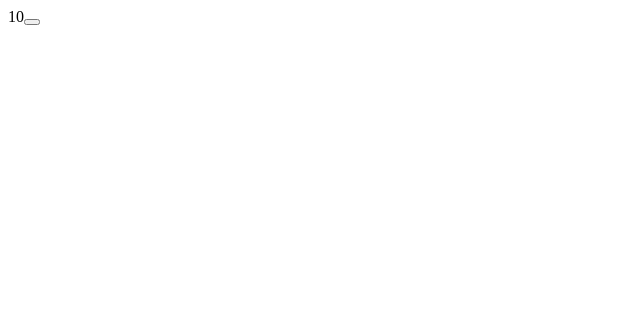
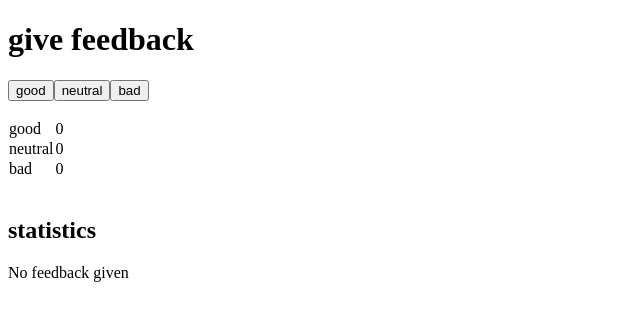
Before and after one commit to Arufiand/belajar-FullStack-JS, a React (Vite) app in the folder part1/: page / in a window 1280 px wide. Shown: the top 320 px of the page, without its empty margins (0-640 px from the left). Built offline with nearby package versions, Linux system fonts and the light colour scheme.

Commit message:
feat: refactor App component to implement feedback statistics display

```diff
--- a/part1/src/App.jsx
+++ b/part1/src/App.jsx
@@ -1,141 +1,72 @@
-import {useState} from "react";
+import { useState } from 'react'
 
+const Header = () => <h1>give feedback</h1>
+const Button = ({ handleClick, text }) => (
+    <button onClick={handleClick}>{text}</button>
+)
 
-const Button = (props) => {
-    console.log(props);
-    const {onClick, text} = props;
-    return (
-        <button onClick={onClick}>
-            {text}
-        </button>
-    )
-}
+const Contents = ({ good, neutral, bad }) => {
+    const total = good + neutral + bad
 
-// Moved History out of the App component to a top-level declaration
-const History = (props) => {
-    if (!props.allClicks || props.allClicks.length === 0) {
+    if (total === 0) {
         return (
             <div>
-                the app is used by pressing the buttons
+                <h2>statistics</h2>
+                <p>No feedback given</p>
             </div>
         )
     }
 
+    const average = (good - bad) / total
+    const positive = (good / total) * 100
+
     return (
         <div>
-            button press history: {props.allClicks.join(' ')}
+            <h2>statistics</h2>
+            <table>
+                <tbody>
+                    <Statistic text="good" value={good} />
+                    <Statistic text="neutral" value={neutral} />
+                    <Statistic text="bad" value={bad} />
+                    <Statistic text="all" value={total} />
+                    <Statistic text="average" value={average} />
+                    <Statistic text="positive" value={positive + ' %'} />
+                </tbody>
+            </table>
         </div>
     )
 }
 
+const Statistic = ({ text, value }) => (
+    <tr>
+        <td>{text}</td>
+        <td>{value}</td>
+    </tr>
+)
+
 const App = () => {
-    const [value, setValue ] = useState(10);
+    // save clicks of each button to its own state
+    const [good, setGood] = useState(0)
+    const [neutral, setNeutral] = useState(0)
+    const [bad, setBad] = useState(0)
 
     return (
         <div>
-            {value}
-            <Button onClick={() => setValue(1)}>Reset to zero</Button>
+            <Header />
+            <div>
+                <Button handleClick={() => setGood(good + 1) } text="good" />
+                <Button handleClick={() => setNeutral(neutral + 1)} text="neutral" />
+                <Button handleClick={() => setBad(bad + 1)} text="bad" />
+            </div>
+            <br/>
+            <Statistic text="good" value={good} />
+            <Statistic text="neutral" value={neutral} />
+            <Statistic text="bad" value={bad} />
+
+            <br />
+            <Contents good={good} neutral={neutral} bad={bad} />
         </div>
     )
 }
 
-// const App = () => {
-//     const [left, setLeft] = useState(0);
-//     const [right, setRight] = useState(0);
-//     const [allClicks, setAll] = useState([]);
-//
-//     const handleLeftClick = () => {
-//         setAll(allClicks.concat('L'));
-//         const updatedLeft = left + 1;
-//         setLeft(updatedLeft);
-//     }
-//
-//     const handleRightClick = () => {
-//         setAll(allClicks.concat('R'));
-//         const updatedRight = right + 1;
-//         setRight(updatedRight);
-//     }
-//
-//     return (
-//         <>
-//             <div>
-//                 {left}
-//                 <Button onClick={handleLeftClick} text="left" />
-//                 <Button onClick={handleRightClick} text="right" />
-//                 {right}
-//                 <History allClicks={allClicks} />
-//
-//             </div>
-//         </>
-//     );
-// }
-
-
-export default App;
-
-
-// const Header = (props) => {
-//     return <h1>{props.course}</h1>
-// }
-//
-// const Part = (props) => {
-//
-//     return (
-//         <p>
-//             {props.name} {props.exercises}
-//         </p>
-//     )
-// }
-//
-// const Content = (props) => {
-//     console.log(JSON.stringify(props, null, 2));
-//     return (
-//         <div>
-//             <Part name={props.part[0].name} exercises={props.part[0].exercises} />
-//             <Part name={props.part[1].name} exercises={props.part[1].exercises} />
-//             <Part name={props.part[2].name} exercises={props.part[2].exercises}/>
-//         </div>
-//     )
-// }
-//
-// const Total = (props) => {
-//     return (
-//         <p>
-//             Number of exercises {props.exercises[0].exercises + props.exercises[1].exercises + props.exercises[2].exercises}
-//         </p>
-//     )
-// }
-//
-// const App = () => {
-//     const course = {
-//         name: 'Half Stack application development',
-//         parts: [
-//             {
-//                 name: 'Fundamentals of React',
-//                 exercises: 10
-//             },
-//             {
-//                 name: 'Using props to pass data',
-//                 exercises: 7
-//             },
-//             {
-//                 name: 'State of a component',
-//                 exercises: 14
-//             }
-//         ]
-//     }
-//
-//     return (
-//         <div>
-//             <Header course={course.name} />
-//             <Content
-//                 part={course.parts}
-//             />
-//             <Total
-//                 exercises={course.parts}
-//             />
-//         </div>
-//     )
-// }
-//
-// export default App
+export default App
```
